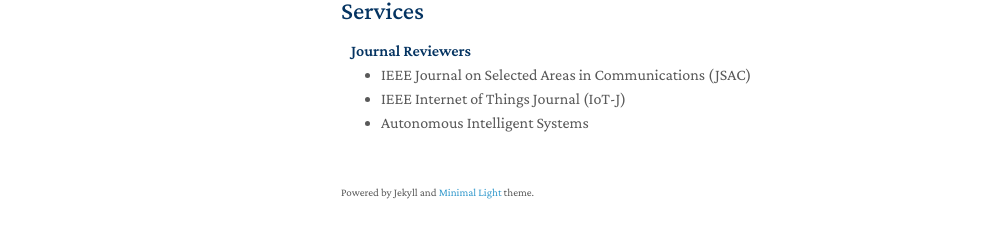
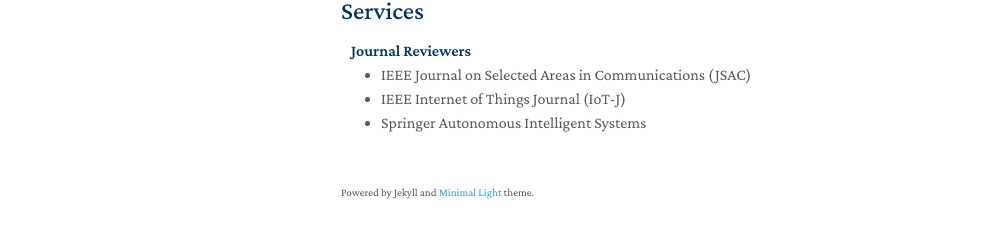
Before and after one commit to Collin911/homepage, a Jekyll site: the page built from index.md, in a window 1280 px wide and 900 px high, scrolled down 1199 px. Shown: the part 627-865 px from the top of the window, without its empty margins (129-1134 px from the left). Built offline with Jekyll 4.4.1, drawn with Linux system fonts in a browser that asks for light colours; nearby versions of some CDN libraries; a style sheet for code colours, icons or effects is not loaded; our own code applies the rules of GitHub Pages for plain Markdown files.

Commit message:
Update services.md
précision

```diff
--- a/_includes/services.md
+++ b/_includes/services.md
@@ -5,5 +5,5 @@
 <ul style="margin:0 0 20px;">
   <li><a href="https://www.comsoc.org/publications/journals/ieee-journal-selected-areas-communications"><autocolor>IEEE Journal on Selected Areas in Communications (JSAC)</autocolor></a></li>
   <li><a href="https://ieeexplore.ieee.org/xpl/issues?punumber=6488907&isnumber=11313656"><autocolor>IEEE Internet of Things Journal (IoT-J)</autocolor></a></li>
-  <li><a href="https://www.springer.com/journal/43684"><autocolor>Autonomous Intelligent Systems</autocolor></a></li>
+  <li><a href="https://www.springer.com/journal/43684"><autocolor>Springer Autonomous Intelligent Systems</autocolor></a></li>
 </ul>
```
